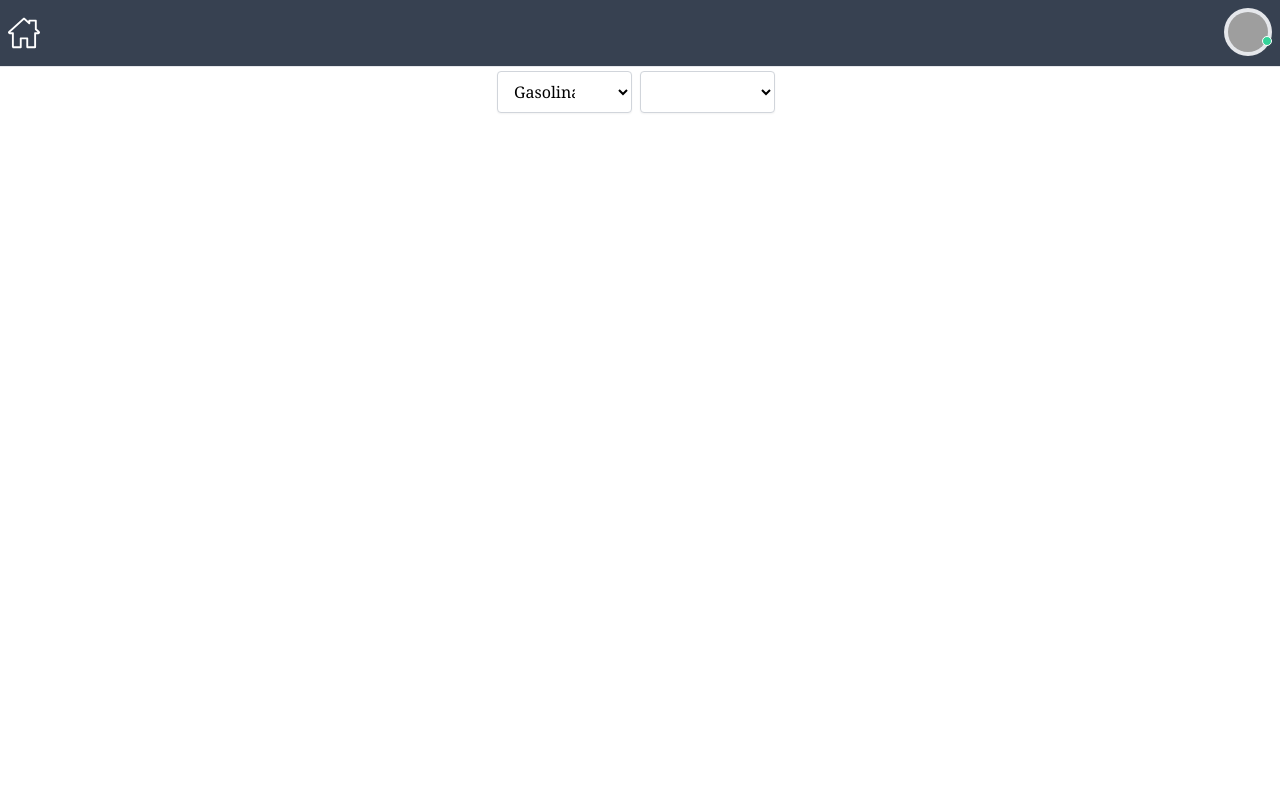
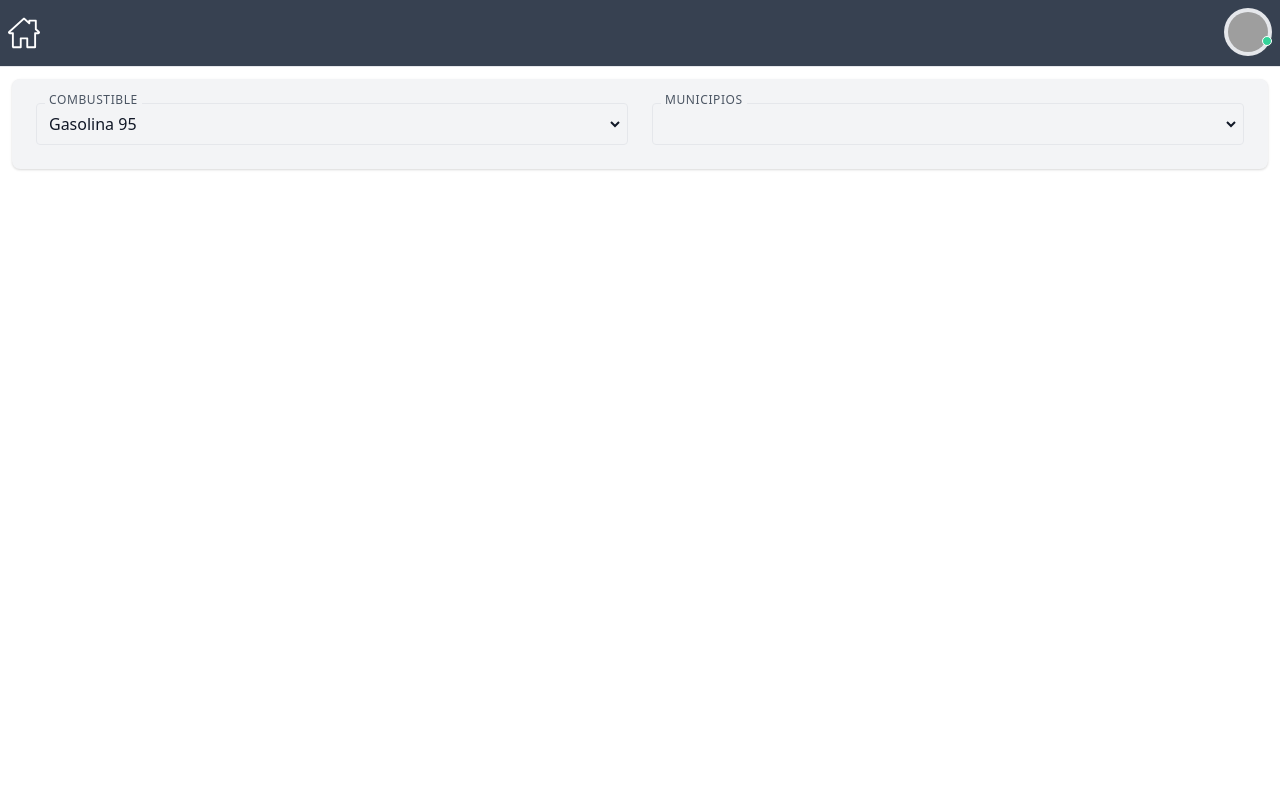
Before and after one commit to nacachiri/ProyectoIntegrado, a PHP site: page / in a window 1280 px wide. Run offline with PHP 8.4, Linux system fonts and the light colour scheme; the visitor is signed in with stand-in values (Sample User, id 1); lists and menus that the app fills with data are empty; some libraries are stand-ins or nearby versions; grey boxes are pictures that could not be loaded.

Commit message:
Select municipios relleno

```diff
--- a/public/index.php
+++ b/public/index.php
@@ -27,7 +27,7 @@
 </head>
 <body>
   <div>
-    <div class="flex h-screen bg-white" x-data="setup()" x-init="$refs.loading.classList.add('hidden')">
+    <div class="flex h-screen bg-white overflow-x-hidden" x-data="setup()" x-init="$refs.loading.classList.add('hidden')">
         <div class="flex flex-col flex-1 h-full">
         <!-- Navbar -->
         <header class="flex-shrink-0 border-b bg-gray-700">
@@ -73,104 +73,43 @@
             </div>
           </div>
         </header>
-        <div class="mx-auto">
-          <div class="flex">
-            <select class="mt-1 mr-2 font-serif w-full pl-3 pr-10 py-2 text-black placeholder-gray-400 transition duration-100 ease-in-out bg-white border border-gray-300 rounded shadow-sm focus:border-blue-500 focus:ring-2 focus:ring-blue-500 focus:outline-none focus:ring-opacity-50 disabled:opacity-50 disabled:cursor-not-allowed " name="conf" id="selectConbustible">
+        <div class="flex w-full m-3">
+          <div class="bg-gray-100 shadow rounded-lg p-6 mx-auto w-full  mr-6">
+            <div class="grid lg:grid-cols-2 gap-6">
+              <div class="border focus-within:border-gray-500 focus-within:text-gray-500 transition-all duration-500 relative rounded p-1">
+                <div class="-mt-4 absolute tracking-wider px-1 uppercase text-xs">
+                  <p>
+                    <label for="name" class="bg-gray-100 text-gray-600 px-1">Combustible</label>
+                  </p>
+                </div>
+                <p>
+                  <select class="py-1 px-1 text-gray-900 bg-gray-100 outline-none block h-full w-full" id="selectConbustible">
                     <option value="gasolina95">Gasolina 95</option>
                     <option value="gasolina95">Gasolina 95</option>
                     <option value="diesel">Diesel 95</option>
                     <option value="diesel_plus">Diesel Premium</option>
                   </select>
-            <select class="mt-1 mr-2 font-serif w-full pl-3 pr-10 py-2 text-black placeholder-gray-400 transition duration-100 ease-in-out bg-white border border-gray-300 rounded shadow-sm focus:border-blue-500 focus:ring-2 focus:ring-blue-500 focus:outline-none focus:ring-opacity-50 disabled:opacity-50 disabled:cursor-not-allowed " name="conf" id="selectMunicipios"></select>
+                </p>
               </div>
+              <div class="border focus-within:border-gray-500 focus-within:text-gray-500 transition-all duration-500 relative rounded p-1">
+                <div class="-mt-4 absolute tracking-wider px-1 uppercase text-xs">
+                  <p>
+                    <label for="name" class="bg-gray-100 text-gray-600 px-1">Municipios</label>
+                  </p>
+                </div>
+                <p>
+                  <select class="py-1 px-1 text-gray-900 bg-gray-100 outline-none block h-full w-full" id="selectMunicipios">
 
-        </div>
-        <div class=" flex flex-wrap content-start md:container md:mx-auto " id="targetasContenedor">
-          <!-- <div class="max-w-sm py-4 px-3 ">
-            <div class="bg-gray-100 shadow-xl rounded-lg overflow-hidden h-auto">
-              <div class="float-right py-2 pr-2">
-                  <img class="img-h-10 w-10 text-gray fill-current" src="imagenes/corazon.jpg">
-              </div>
-                <div class="flex items-center pt-2 pl-2">
-                    <div class="bg-cover bg-center w-14 h-14 rounded-full mr-3" >
-                        <img src="logosGasolineras/logoRepsol.png">
-                    </div>
-                    <div>
-                        <p class="font-bold text-gray-900 font-serif text-2xl">Repsol</p>
-                        <p class="text-sm text-gray-700 font-serif">C/Almirante Cervera</p>
-                        <p class="text-sm text-gray-700 font-serif">Valencia</p>
-                    </div>
-                </div>
-              <div class="p-4">
-                  <p class="uppercase tracking-wide text-sm font-bold text-gray-700 font-serif">HORARIO</p>
-                  <p class="text-3xl text-gray-900 font-serif ">10:00 - 20:00</p>
-                  <div class="pt-4 flex justify-start">
-                  <a href class="border-2 border-blue-500 rounded-full font-bold text-blue-500 px-4 py-1 transition duration-300 ease-in-out hover:bg-blue-500 hover:text-white mr-6"> Ir</a>
-                  </div>
-              </div>
-              <div class="flex p-6 border-t border-gray-300 text-gray-800">
-                  <table class="default">
-                    <tr>
-                      <td>
-                        <div class="flex items-start mr-8">
-                            <div class="flex items-center">
-                                <div class="bg-cover bg-center w-full h-full rounded-full mr-3" >
-                                    <img src="imagenes/tipoGasolinaIconos/E5.png">
-                                </div>
-                                <div>
-                                    <p class="font-bold text-gray-900 font-serif">Gasolina 95</p>
-                                    <p class="text-sm text-gray-700 font-mono">1,0235</p>
+                  </select>
+                </p>
               </div>
             </div>
           </div>
-                      </td>
-                      <td>
-                        <div class="flex items-start mr-8">
-                            <div class="flex items-center">
-                                <div class="bg-cover bg-center w-full h-full rounded-full mr-3" >
-                                    <img src="imagenes/tipoGasolinaIconos/E10.png">
         </div>
-                                <div>
-                                    <p class="font-bold text-gray-900 font-serif">Gasolina 98</p>
-                                    <p class="text-sm text-gray-700 font-mono">1,0235</p>
+        <div class="mx-auto">
+          <div class="flex flex-wrap container mx-auto " id="targetasContenedor">
+
           </div>
-                            </div>
-                        </div>
-                      </td>
-                    </tr>
-                    <tr>
-                      <td>
-                        <div class="flex items-start mr-8">
-                            <div class="flex items-center">
-                                <div class="bg-cover bg-center w-10 h-10 rounded-full mr-3" >
-                                    <img src="imagenes/tipoGasolinaIconos/B7.png">
-                                </div>
-                                <div>
-                                    <p class="font-bold text-gray-900 font-serif">Diesel</p>
-                                    <p class="text-sm text-gray-700 font-mono">1,0235</p>
-                                </div>
-                            </div>
-                        </div>
-                      </td>
-                      <td>
-                        <div class="flex items-start mr-8">
-                            <div class="flex items-center">
-                                <div class="bg-cover bg-center w-full h-full rounded-full mr-3" >
-                                    <img src="imagenes/tipoGasolinaIconos/B10.png">
-                                </div>
-                                <div>
-                                    <p class="font-bold text-gray-900 font-serif">Diesel Premium</p>
-                                    <p class="text-sm text-gray-700 font-mono">1,0235</p>
-                                </div>
-                            </div>
-                        </div>
-                      </td>
-                    </tr>
-                  </table>
-                </div>
-              </div>
-            </div>
-          </div> -->
         </div>
         </div>
     </div>
--- a/public/js/index.js
+++ b/public/js/index.js
@@ -3,6 +3,13 @@ document.addEventListener("DOMContentLoaded", () => {
     axios.get('../src/pintarJSONGasolineras.php').then((response) => {
 
         crearCartasGasolineras(response.data);
+
+    });
+
+    axios.get('../src/pintarMunicipiosJSON.php').then((response) => {
+
+        console.log(response.data);
+        rellenarMunicipios(response.data);
 
     });
 
@@ -23,6 +30,22 @@ document.addEventListener("DOMContentLoaded", () => {
         })
 
     });
+
+    function rellenarMunicipios(arrMunicipios) {
+
+        let selectMunicipio = document.getElementById('selectMunicipios');
+
+        arrMunicipios.forEach(municipio => {
+
+            let option = document.createElement('option');
+            option.value = municipio.id;
+            option.text = municipio.municipio;
+
+            selectMunicipio.appendChild(option);
+
+        })
+
+    }
 
     function crearCartasGasolineras(arrDatosGasolineras) {
 
```
Also changed, not shown: src/clases/gasolinera.php (+13 -0 lines), src/pintarMunicipiosJSON.php (added, +11 -0 lines). Lines whose indentation alone changed are shown as unchanged.
